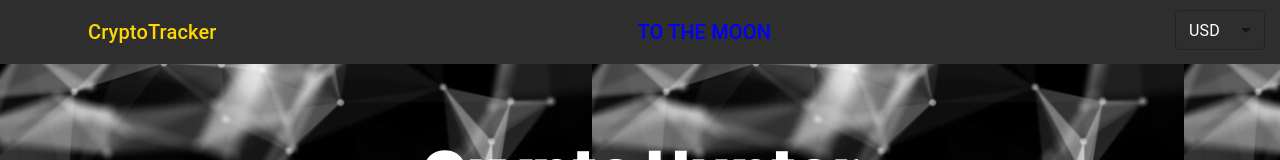
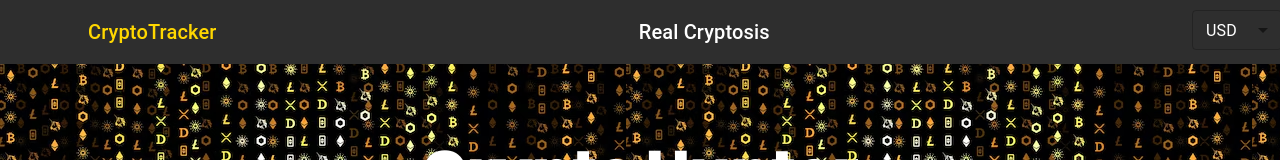
Before and after one commit to dgorik/tokens_tracker_react, a React (Create React App) app: page / in a window 1280 px wide. Shown: the top 160 px of the page. Built offline with nearby package versions, Linux system fonts and the light colour scheme; no server answers.

Commit message:
Changed the background image

```diff
--- a/src/components/Header.js
+++ b/src/components/Header.js
@@ -12,7 +12,7 @@ const useStyles = makeStyles(() => ({
 
     },
     title_2: {
-        color: "blue",
+        color: "white",
         fontWeight: "bold",
         cursor: "pointer",
 
@@ -61,7 +61,7 @@ const Header = () => {
 
                         <div className = {classes.title_2}>
                             <Typography onClick={handleClick} variant = "h6">
-                                TO THE MOON
+                                Real Cryptosis
                             </Typography>
                         </div>
                         <div>
@@ -72,7 +72,6 @@ const Header = () => {
                             height: 40,
                             position: 'fixed',
                             top: 10,
-                            right: 15,
                             }}
                             value = {currency}
                             onChange = {(e) => setCurrency (e.target.value)}
```
Also changed, not shown: public/banner_background.jpg.
